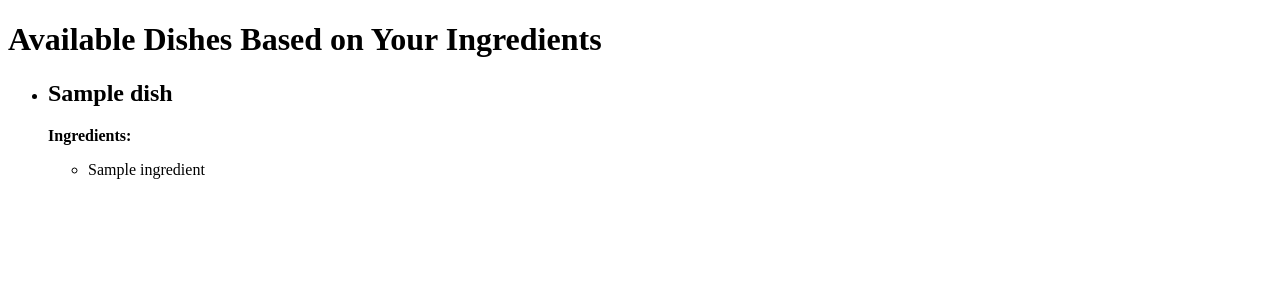
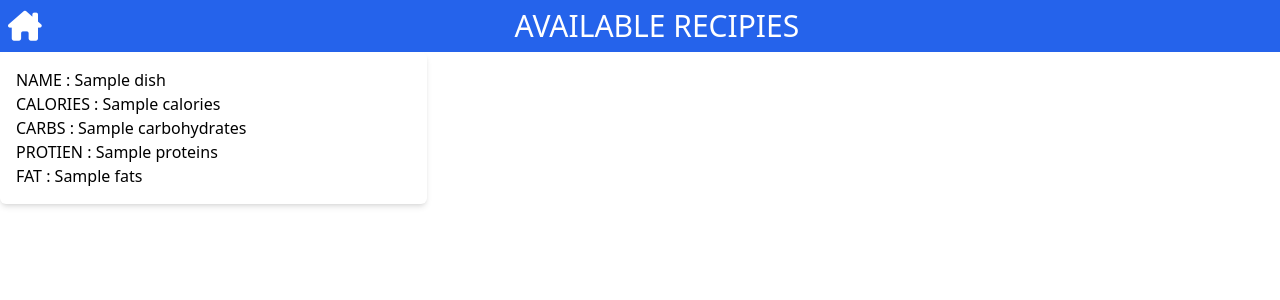
Before and after one commit to karivarkey/genAI-AlgorithmAllies, a Flask app: template Flask/templates/recipies.html in a window 1280 px wide. Shown: the top 300 px of the page. Run offline with Flask 3, Linux system fonts and the light colour scheme; the template is opened without the code that fills it: most values are stand-ins (such as "Sample title", 1, 10 or a date in 2020); style sheets or scripts are compiled from the project's sources; some libraries are stand-ins or nearby versions.

Commit message:
Flask is fully running with Gemini

```diff
--- a/Flask/ai.py
+++ b/Flask/ai.py
@@ -3,6 +3,7 @@ import vertexai
 from vertexai.generative_models import GenerativeModel, Part, FinishReason
 import vertexai.preview.generative_models as generative_models
 import flask
+import json,yaml
 async def generate(x):
   vertexai.init(project="algorithmallies", location="us-central1")
   model = GenerativeModel("gemini-1.5-pro-preview-0409")
@@ -12,9 +13,19 @@ async def generate(x):
       safety_settings=safety_settings,
       stream=True,
   )
+  output_data = ""
   for response in responses:
-    print(response.text, end="")
-  return responses
+    # Assuming the response contains text and optional end reason
+    output_data = output_data + response.text
+
+
+  output_data = output_data[7:-5]
+  with open ('test.json','w') as fw:
+    fw.write(output_data)
+  # Return the list of dictionaries as JSON
+  #return output_data
+  return output_data
+
 
 
 
--- a/Flask/app.py
+++ b/Flask/app.py
@@ -2,7 +2,7 @@ from flask import Flask, render_template
 import json
 import sqlite3
 from ai import generate
-import jsonify
+import yaml
 
 # Database connection string (replace with your actual connection details)
 
@@ -66,16 +66,45 @@ async def recipie():
   list = []
   sample_json = get_items()
   x = x + sample_json
-  x = x + "\nWhat are the available dishes I can make. Provide available dishes as a json with dish name and ingredients required alsong with nutritional facts "
-
-  result = await generate(x)
-  if sample_json is None:
-        # Handle the case where no ingredients are found (e.g., return error message)
-        return jsonify({"error": "No ingredients found"})
-  dishes = await generate(x)
+  x = x + """\nWhat are the available dishes I can make. Provide available dishes along with nutritional values in a proper json format Keep the json simple and minimal with 0 comments. Act like an API returning the JSON. DO NOT ADD COMMENTS AND ALL VALUE MUST BE STRINGS. 22g of a nutrient must be shows as '22g'. The details must be , name , ingrideint , nutrition. the nutrition will have 4 sub values of calories , prootiens , carbohydfrates and fats DO NOT USE OTHER NAMES FOR JSON VALUES, Strictly follow this example
+{
+  "availableDishes": [
+    {
+      "name": "Tomato Salad",
+      "ingredients": "tomato",
+      "nutrition": {
+        "calories": "18kcal",
+        "proteins": "0.9g",
+        "carbohydrates": "3.9g",
+        "fats": "0.2g"
+      }
+    },
+    {
+      "name": "Tomato and Lays Snack Mix",
+      "ingredients": "tomato, Lays",
+      "nutrition": {
+        "calories": "Varies based on Lays flavor",
+        "proteins": "Varies based on Lays flavor",
+        "carbohydrates": "Varies based on Lays flavor",
+        "fats": "Varies based on Lays flavor"
+      }
+    }
+  ]
+}
+ """
+  is_loading = True
+  print("Showing loader...")
+  data_to_display  = await generate(x)
+  print("Hiding loader...")
+  is_loading = False
+  with open('test.json','r') as f:
+    list = json.load(f)
+  print(list)
+# Print the description with line breaks
+  #return render_template('recipies.html',dishes=list['availableDishes'])
+  return render_template('loading.html', content=f"<h1>'hello'</h1>")
 
 
-  return render_template('recipies.html',dishes)
 
 
 
--- a/Flask/templates/home.html
+++ b/Flask/templates/home.html
@@ -20,11 +20,12 @@
           >
             INVENTORY
           </a>
-          <button
+          <a
             class="bg-blue-100 text-black-100 w-1/2 p-2 rounded-md text-center hover:scale-x-105 hover:scale-y-105 transition-all"
+            href="./recipie"
           >
             RECIPIES
-          </button>
+          </a>
           <button
             class="bg-blue-100 text-black-100 w-1/2 p-2 rounded-md text-center hover:scale-x-105 hover:scale-y-105 transition-all"
           >
--- a/Flask/templates/recipies.html
+++ b/Flask/templates/recipies.html
@@ -1,24 +1,40 @@
 <!DOCTYPE html>
-<html lang="en">
+<html>
   <head>
-    <meta charset="UTF-8" />
-    <meta name="viewport" content="width=device-width, initial-scale=1.0" />
-    <title>Available Dishes</title>
+    <title>Dishes</title>
+    <link rel="stylesheet" href="./../static/css/output.css" />
+    <script
+      src="https://kit.fontawesome.com/7f7b54ca0a.js"
+      crossorigin="anonymous"
+    ></script>
   </head>
   <body>
-    <h1>Available Dishes Based on Your Ingredients</h1>
-    <ul>
+    <div id="loader" style="display: none">Loading dishes...</div>
+    {% if is_loading %}
+    <script>
+      document.getElementById("loader").style.display = "block";
+    </script>
+    {% endif %}
+    <header
+      class="font-poppins text-3xl text-white bg-blue-600 text-center p-2 flex items-center"
+    >
+      <a href="./">
+        <i class="fa-solid fa-house-chimney"></i>
+      </a>
+      <h class="text-center flex-grow">AVAILABLE RECIPIES</h>
+    </header>
+    <div calss="inventory-list flex flex-row flex-wrap justify-start mt-6">
       {% for dish in dishes %}
-      <li>
-        <h2>{{ dish.name }}</h2>
-        <p><b>Ingredients:</b></p>
-        <ul>
-          {% for ingredient in dish.ingredients %}
-          <li>{{ ingredient }}</li>
-          {% endfor %}
-        </ul>
-      </li>
+      <div
+        class="card bg-white rounded-md shadow-md p-4 mb-4 w-1/3 hover:scale-105"
+      >
+        NAME : {{ dish.name }} <br />
+        CALORIES : {{ dish.nutrition.calories }} <br />
+        CARBS : {{ dish.nutrition.carbohydrates }}<br />
+        PROTIEN : {{ dish.nutrition.proteins }} <br />
+        FAT : {{ dish.nutrition.fats }}<br />
+      </div>
       {% endfor %}
-    </ul>
+    </div>
   </body>
 </html>
```
Also changed, not shown: Flask/templates/inventory.html (+4 -3 lines), Flask/templates/loading.html (added, +45 -0 lines), Flask/templates/string.py (added, +3 -0 lines), Flask/test.json (added, +35 -0 lines), Flask/text.txt (added).
